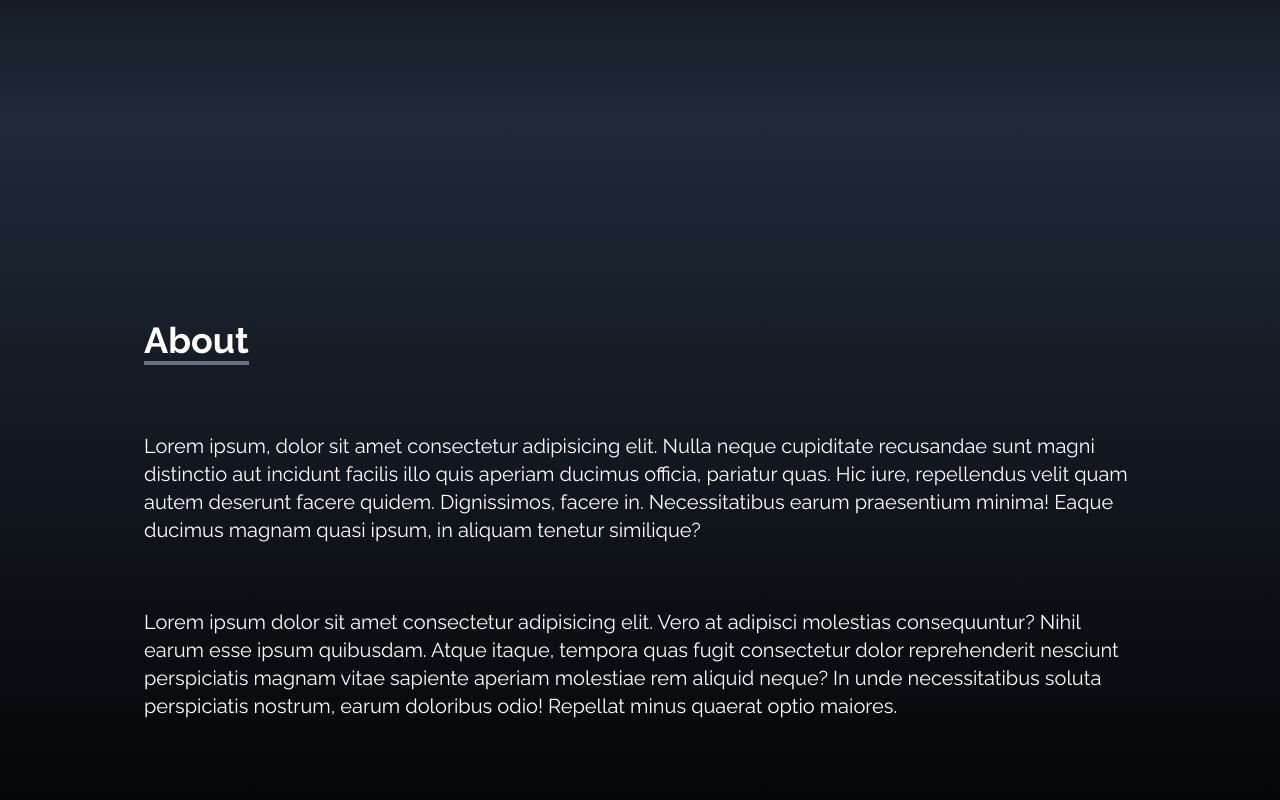
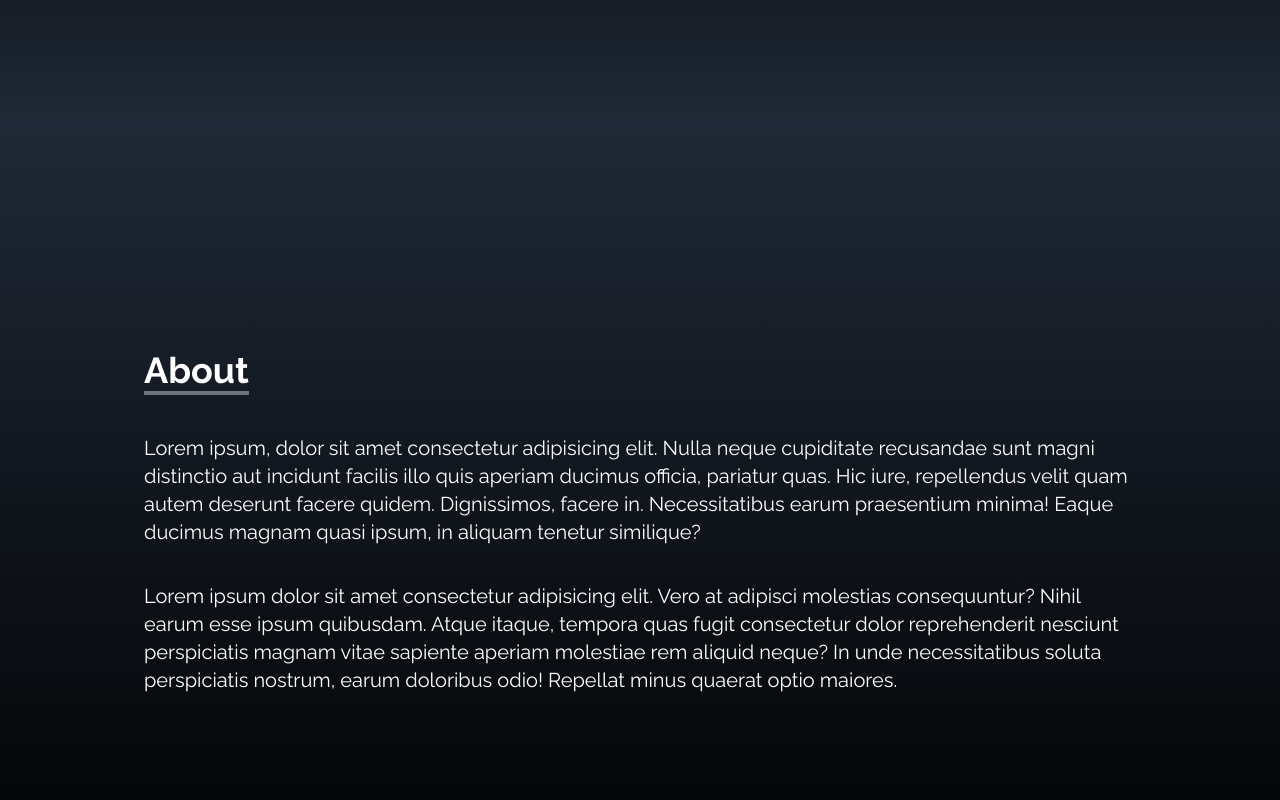
Before and after one commit to Bhanuprakashreddyv/bhanu-portfolio, a React (Create React App) app: page / in a window 1280 px wide. Shown: the part 680-1480 px from the top of the page. Built offline with nearby package versions, Linux system fonts and the light colour scheme.

Commit message:
Add padding for Abour and home page.

```diff
--- a/src/components/About.jsx
+++ b/src/components/About.jsx
@@ -8,14 +8,14 @@ const About = () => {
      to-black text-white'
      >
         <div className='max-w-screen-lg p-4 mx-auto flex flex-col
-        justify-center w-full h-full'>
+        justify-center w-full h-full pb-3'>
             <div className='pb-8'>
                 <p className='text-4xl font-bold inline border-b-4
                 border-gray-500 mt-20'>
                     About
                 </p>
             </div>
-            <p className='text-xl mt-0 sm:mt-0 sm:py-10'>
+            <p className='text-xl mt-0 sm:mt-0 sm:py-3'>
                 Lorem ipsum, dolor sit amet consectetur adipisicing elit.
                  Nulla neque cupiditate recusandae sunt magni distinctio
                  aut incidunt facilis illo quis aperiam ducimus officia,
--- a/src/components/Home.jsx
+++ b/src/components/Home.jsx
@@ -17,7 +17,7 @@ const Home = () => {
                     Lorem ipsum dolor sit amet consectetur adipisicing
                     elit.
                     Nulla velit a quasi mollitia. Ipsam ad deserunt ratione
-                     iure perspiciatis eligendi.
+                    iure perspiciatis eligendi.
                 </p>
                 <div>
                     <Link
@@ -36,7 +36,7 @@ const Home = () => {
             </div>
             <div>
                 <img src={HeroImage} alt="my profile"
-                className="rounded-2xl mx-auto w-2/3 md:w-full"
+                className="rounded-2xl mx-auto w-3/4 md:w-full"
                 />
             </div>
         </div>
```
